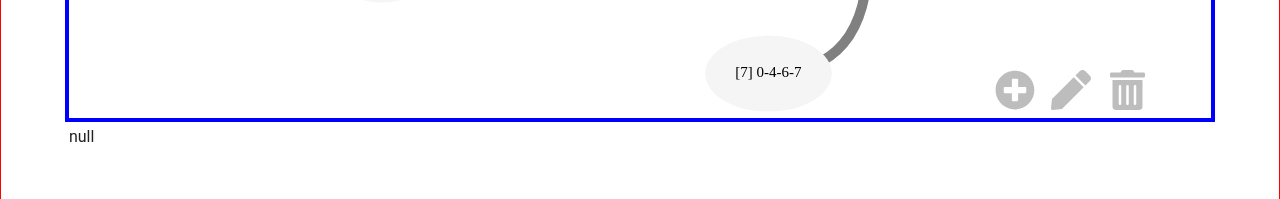
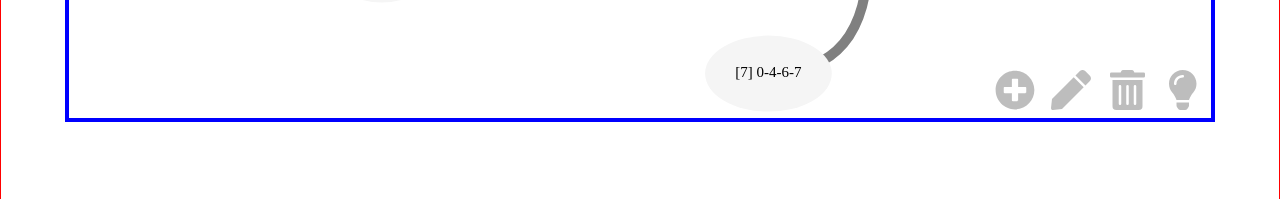
Before and after one commit to 2020SWChallenge-MoAI/app, a Vue app: page /mindmap in a window 1280 px wide. Shown: the part 596-795 px from the top of the page. Built offline with nearby package versions, Linux system fonts and the light colour scheme; a web font is replaced by a local one.

Commit message:
mindmap - suggestion dummy code complete

```diff
--- a/src/components/Mindmap.vue
+++ b/src/components/Mindmap.vue
@@ -82,7 +82,7 @@ export default {
       on: { 'mousemove': this.move, '&touchmove': this.move }
     }, [createElement('svg-renderer', {
       props,
-      on: { action: this.methodCall, mindmapDataUpdated: this.mindmapDataUpdated }
+      on: { action: this.methodCall, mindmapDataUpdated: this.mindmapDataUpdated, resetSelection: this.resetSelection }
     })]);
   },
   methods: {
@@ -268,6 +268,15 @@ export default {
       var arr = this.removeSelectedFromClassList(classList);
       arr.push("selected");
       return arr;
+    },
+    resetSelection() {
+      this.selected = false;
+      this.selectedNode = {};
+
+      for(var node of this.nodes) {
+        var newClassList = this.removeSelectedFromClassList(node.class);
+        node.class = newClassList;
+      }
     }
   }
 };
--- a/src/components/svgRenderer.vue
+++ b/src/components/svgRenderer.vue
@@ -8,7 +8,7 @@
       @touchend.passive='emit("dragEnd",[$event])'
       @touchstart.passive=""
     >
-      <rect class="background" :width="size.w" :height="size.h" @click='emit("background")' />
+      <rect class="background" :width="size.w" :height="size.h" @click='emit("resetSelection")' />
       <g class="links" id="l-links">
         <path
           v-for="link in links"
@@ -55,6 +55,12 @@
       </g>
     </svg>
 
+    <div class="bottom-line">
+      <div class="suggestions">
+        <a v-if="suggestions.length != 0" @click="resetSuggestions();" class="suggestions-close-btn"><i class="fas fa-times"></i></a>
+        <v-chip v-if="suggestions.length >= 1" class="suggestion suggestion-1" :label="true">{{ suggestions[0] }}</v-chip>
+        <v-chip v-if="suggestions.length >= 2" class="suggestion suggestion-2" :label="true">{{ suggestions[1] }}</v-chip>
+      </div>
       <div class="btns">
         <v-dialog v-model="addDialog" persistent max-width="600px">
           <template v-slot:activator="{ on, attrs }">
@@ -123,9 +129,9 @@
           </v-card>
         </v-dialog>
 
+        <v-btn class="btn suggestion" :icon="true" :disabled="true" :block="true" :loading="isSuggestionBtnLoading" @click="suggestionBtnClicked()"><i class="fas fa-lightbulb"></i></v-btn>
+
       </div>
-
-    <div class="debug" v-text="this.debug">
     </div>
 
   </div>
@@ -142,6 +148,8 @@ export default {
       deleteDialog: false,
       modalAddText: "",
       modalEditText: "",
+      isSuggestionBtnLoading: false,
+      suggestions: [],
       debug: "null"
     };
   },
@@ -157,12 +165,46 @@ export default {
     });
   },
   watch: {
-    selected() {
-      this.updateBtnActivation();
+    selectedNode() {
+      if (this.selected === true) {
+        this.activateBtn("add");
+
+        if(this.selectedNode.id != 0) { //처음 노드(최고 노드)는 편집하면 안됨(책 제목) -> 처음 노드가 선택되면 아예 버튼 활성화를 안 시킴
+          this.activateBtn("edit");
+        } else {
+          this.deactivateBtn("edit");
+        }
+
+        //delete btn
+        if(this.selectedNode.id != 0) { //처음 노드(최고 노드)는 제거하면 안됨 -> 처음 노드가 선택되면 아예 버튼 활성화를 안 시킴
+          this.activateBtn("delete");
+        } else {
+          this.deactivateBtn("delete");
+        }
+
+        //suggestion btn
+        this.activateBtn("suggestion");
+
+      } else {
+        this.deactivateBtn("add");
+        this.deactivateBtn("edit");
+        this.deactivateBtn("delete");
+        this.deactivateBtn("suggestion");
+
+
+      }
+
+      this.modalEditText = this.selectedNode.text;
     },
-    selectedNode() {
-      this.updateBtnActivation();
-      this.modalEditText = this.selectedNode.text;
+    isSuggestionBtnLoading() {
+      if(this.isSuggestionBtnLoading) {
+        this.deactivateBtn("add");
+        this.deactivateBtn("edit");
+        this.deactivateBtn("delete");
+        this.deactivateBtn("suggestion");
+      } else {
+        this.updateBtnActivationByData();
+      }
     }
   },
   methods: {
@@ -186,46 +228,41 @@ export default {
 
       return "M " + d.M + " Q " + d.Q.join(" ") + " " + d.X;
     },
-    updateBtnActivation() {
+    activateBtn(target) {
+      var targetObj = this.$el.querySelector(".btns .btn." + target);
+      targetObj.removeAttribute("disabled");
+      if(targetObj.classList.contains("v-btn--disabled")) targetObj.classList.remove("v-btn--disabled");
+    },
+    deactivateBtn(target) {
+      var targetObj = this.$el.querySelector(".btns .btn." + target);
+      targetObj.setAttribute("disabled", true);
+      if(!targetObj.classList.contains("v-btn--disabled")) targetObj.classList.add("v-btn--disabled");
+    },
+    updateBtnActivationByData() {
       if (this.selected === true) {
-        var target;
+        this.activateBtn("add");
 
-        //add btn
-        target = this.$el.querySelector(".btns .btn.add")
-        target.removeAttribute("disabled");
-        if(target.classList.contains("v-btn--disabled")) target.classList.remove("v-btn--disabled");
-
-        //edit btn
-        target = this.$el.querySelector(".btns .btn.edit")
         if(this.selectedNode.id != 0) { //처음 노드(최고 노드)는 편집하면 안됨(책 제목) -> 처음 노드가 선택되면 아예 버튼 활성화를 안 시킴
-          target.removeAttribute("disabled");
-          if(target.classList.contains("v-btn--disabled")) target.classList.remove("v-btn--disabled");
+          this.activateBtn("edit");
         } else {
-          target.setAttribute("disabled", true);
-          if(!target.classList.contains("v-btn--disabled")) target.classList.add("v-btn--disabled");
+          this.deactivateBtn("edit");
         }
 
         //delete btn
-        target = this.$el.querySelector(".btns .btn.delete")
         if(this.selectedNode.id != 0) { //처음 노드(최고 노드)는 제거하면 안됨 -> 처음 노드가 선택되면 아예 버튼 활성화를 안 시킴
-          target.removeAttribute("disabled");
-          if(target.classList.contains("v-btn--disabled")) target.classList.remove("v-btn--disabled");
+          this.activateBtn("delete");
         } else {
-          target.setAttribute("disabled", true);
-          if(!target.classList.contains("v-btn--disabled")) target.classList.add("v-btn--disabled");
+          this.deactivateBtn("delete");
         }
 
-        /*
         //suggestion btn
-        var target = this.$el.querySelector(".btns .btn.add")
-        target.removeAttribute("disabled");
-        if(target.classList.contains("v-btn--disabled")) target.classList.remove("v-btn--disabled");
-        */
+        this.activateBtn("suggestion");
+
       } else {
-        this.$el.querySelectorAll(".btns .btn").forEach(function(item) {
-          item.setAttribute("disabled", true);
-          if(!item.classList.contains("v-btn--disabled")) item.classList.add("v-btn--disabled");
-        });
+        this.deactivateBtn("add");
+        this.deactivateBtn("edit");
+        this.deactivateBtn("delete");
+        this.deactivateBtn("suggestion");
       }
     },
     getSelectedNodeAncestors() {
@@ -364,7 +401,42 @@ export default {
       }
 
       //reset
+      this.$emit("resetSelection");
       this.deleteDialog = false;
+    },
+    suggestionBtnClicked() {
+      this.isSuggestionBtnLoading = true;
+      this.resetSuggestions;
+
+      var ancestors = this.getSelectedNodeAncestors().map( item => item.text );
+
+      /*
+      fetch("http://server-url/api/suggestion", {
+        method: "POST",
+        body: ancestors
+      }).then(function(res) {
+        if(res.status === 200) { //Success
+          res.json().then(function(json) {
+            this.suggestions.push(json[0]);
+            this.suggestions.push(json[1]);
+          });
+        } else { //Fail
+          console.log(res.statusText);
+        }
+      }).catch( function(e){
+        console.log(e);
+      }).finally(function() {
+        this.isSuggestionBtnLoading = false;
+      });*/
+
+      //testing
+      this.suggestions.push("Suggestion 0");
+      this.suggestions.push("Suggestion 1");
+
+      this.isSuggestionBtnLoading = false;
+    },
+    resetSuggestions() {
+      this.suggestions = [];
     }
   }
 };
@@ -377,120 +449,138 @@ export default {
   position: relative;
 }
 
-.btns {
+.mindmap .bottom-line {
   position: absolute;
   bottom: 10px;
+  left: 10px;
   right: 10px;
+  display: flex;
+  justify-content: space-between;
+}
+
+.mindmap .bottom-line .suggestions {
+  display: grid;
+  grid-template-columns: auto 1fr 1fr;
+  column-gap: 20px;
+  align-items: center;
+}
+
+.mindmap .bottom-line .suggestions .suggestions-close-btn {
+  margin-left: 10px;
+}
+
+.mindmap .bottom-line .btns {
   display: grid;
   grid-template-columns: 1fr 1fr 1fr 1fr;
   column-gap: 20px;
 }
 
-.btns .btn {
+.mindmap .bottom-line .btns .btn {
   font-size: 40px;
 }
 
-.modal.disabled {
-  display: none;
-}
-
-.background {
+.mindmap svg .background {
   fill: transparent;
 }
 
-.node {
+.mindmap svg .node {
   cursor: grab;
 }
 
-.node:active {
+.mindmap svg .node:active {
   cursor: grabbing;
 }
 
-.node ellipse {
+.mindmap svg .node ellipse {
   stroke-width: 0px;
-  fill: whitesmoke !important;
+  fill: whitesmoke;
 }
 
-.node text {
+.mindmap svg .node text {
   font-family: "Gaegu", cursive;
 }
 
-.node.selected text {
-  color: red;
+.mindmap svg .node.selected ellipse {
+  stroke-width: 2px;
+  stroke: red;
 }
 
-.node.depth-0 ellipse {
-  stroke: red;
-  fill: orange !important;
+.mindmap svg .node.selected text {
+  fill: red;
 }
 
-.node.depth-1 ellipse {
-  stroke: orange;
-  fill: #e88eca;
+.mindmap svg .node.depth-0 ellipse {
+  /* stroke: red; */
+  fill: orange;
 }
 
-.node.depth-2 ellipse {
-  stroke: yellow;
-  fill: #cc89d1;
+.mindmap svg .node.depth-1 ellipse {
+  /* stroke: orange; */
+  /* fill: #e88eca; */
 }
 
-.node.depth-3 ellipse {
-  stroke: green;
-  fill: #dfc7eb;
+.mindmap svg .node.depth-2 ellipse {
+  /* stroke: orange; */
+  /* fill: #e88eca; */
 }
 
-.node.depth-4 ellipse {
-  stroke: blue;
-  fill: #ad87de;
+.mindmap svg .node.depth-3 ellipse {
+  /* stroke: orange; */
+  /* fill: #e88eca; */
 }
 
-.node.depth-5 ellipse {
-  stroke: navy;
-  fill: navy;
+.mindmap svg .node.depth-4 ellipse {
+  /* stroke: orange; */
+  /* fill: #e88eca; */
 }
 
-.node.depth-6 ellipse {
-  stroke: purple;
-  fill: purple;
+.mindmap svg .node.depth-5 ellipse {
+  /* stroke: orange; */
+  /* fill: #e88eca; */
 }
 
-.link {
+.mindmap svg .node.depth-6 ellipse {
+  /* stroke: orange; */
+  /* fill: #e88eca; */
+}
+
+.mindmap svg .link {
   stroke-width: 5px;
   fill: transparent;
   stroke: gray;
 }
 
-.link.depth-0 {
+.mindmap svg .link.depth-0 {
   /*stroke: darkgray;*/
   stroke-width: 20px;
 }
 
-.link.depth-1 {
+.mindmap svg .link.depth-1 {
   /*stroke: orange;*/
   stroke-width: 15px;
 }
 
-.link.depth-2 {
+.mindmap svg .link.depth-2 {
   /*stroke: yellow;*/
   stroke-width: 10px;
 }
 
-.link.depth-3 {
+.mindmap svg .link.depth-3 {
   /*stroke: green;*/
   stroke-width: 5px;
 }
 
-.link.depth-4 {
+.mindmap svg .link.depth-4 {
   /*stroke: blue;*/
   stroke-width: 2px;
 }
 
-.link.depth-5 {
+.mindmap svg .link.depth-5 {
   /*stroke: navy;*/
   stroke-width: 1px;
 }
 
-.link.depth-6 {
+.mindmap svg .link.depth-6 {
   /*stroke: purple;*/
   stroke-width: 1px;
 }
```
Lines whose indentation alone changed are shown as unchanged.
